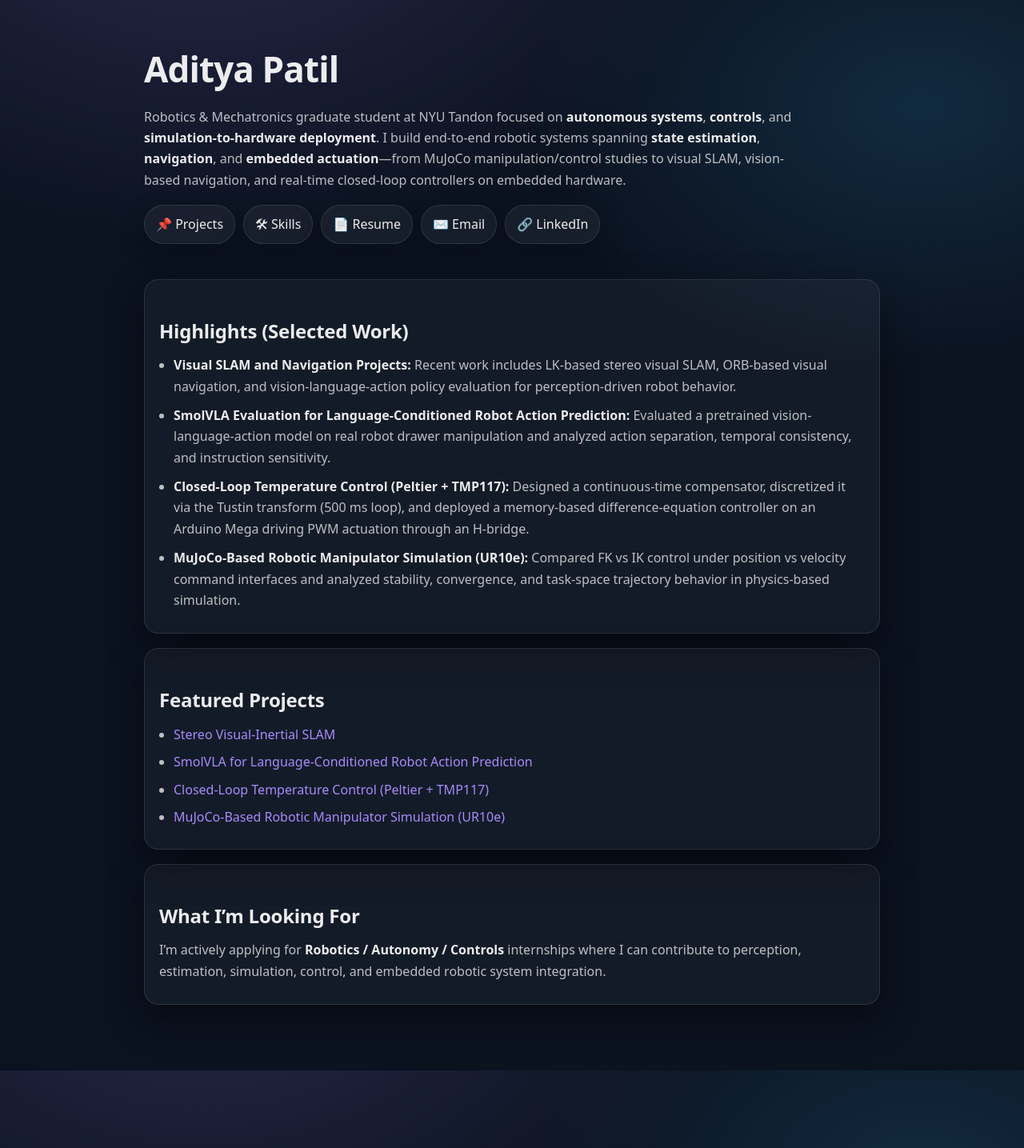
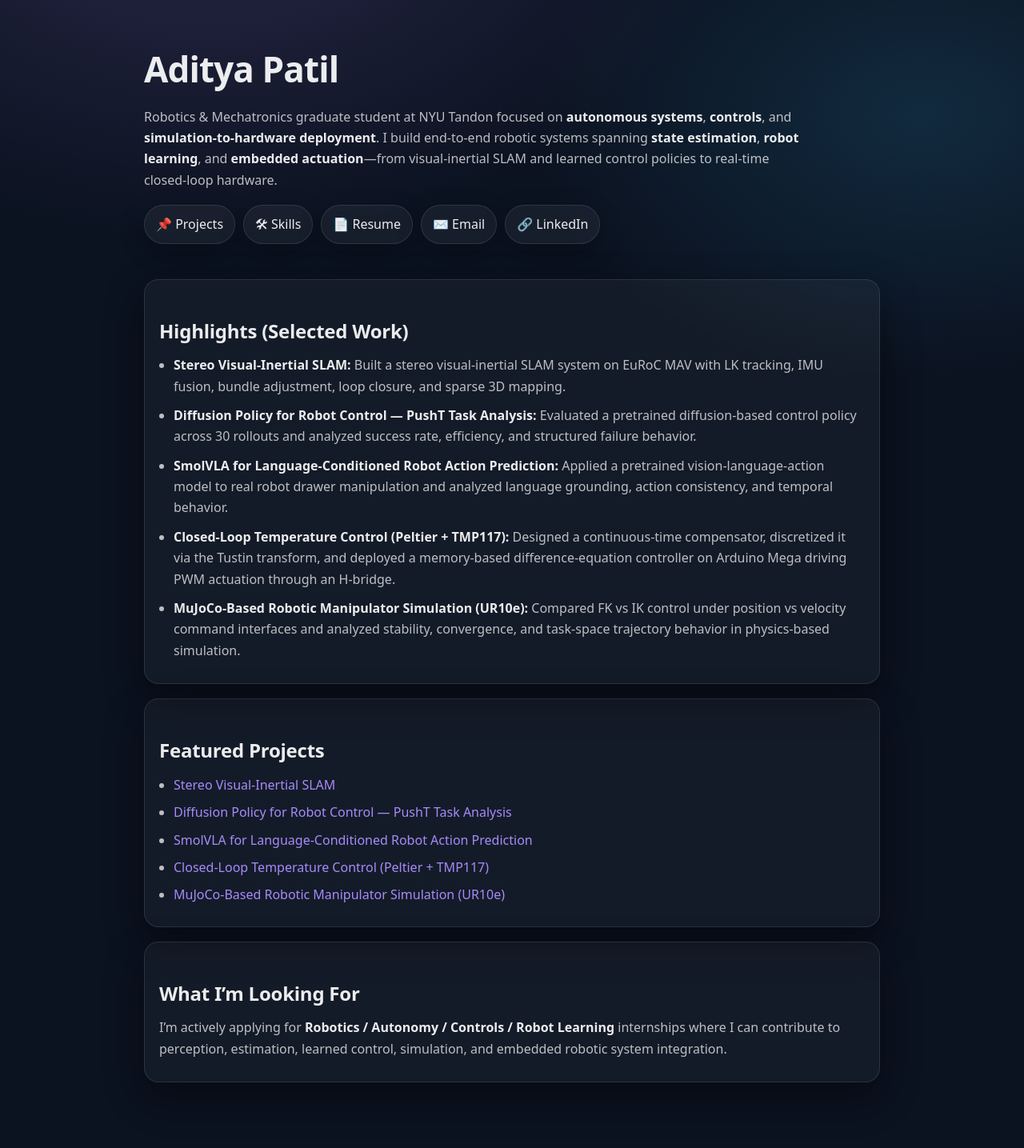
Before and after one commit to adityx23/adityapatil, a Jekyll site: the page built from index.md, in a window 1280 px wide. Shown: the whole page at 80% size. Built offline with Jekyll 4.4.1, drawn with Linux system fonts in a browser that asks for light colours.

Commit message:
Update index.md

```diff
--- a/index.md
+++ b/index.md
@@ -9,9 +9,8 @@ title: Aditya Patil
   <p class="hero-sub">
     Robotics &amp; Mechatronics graduate student at NYU Tandon focused on
     <strong>autonomous systems</strong>, <strong>controls</strong>, and <strong>simulation-to-hardware deployment</strong>.
-    I build end-to-end robotic systems spanning <strong>state estimation</strong>, <strong>navigation</strong>, and
-    <strong>embedded actuation</strong>—from MuJoCo manipulation/control studies to visual SLAM, vision-based navigation,
-    and real-time closed-loop controllers on embedded hardware.
+    I build end-to-end robotic systems spanning <strong>state estimation</strong>, <strong>robot learning</strong>, and
+    <strong>embedded actuation</strong>—from visual-inertial SLAM and learned control policies to real-time closed-loop hardware.
   </p>
 
   <div class="hero-links">
@@ -26,20 +25,22 @@ title: Aditya Patil
 <div class="card" markdown="1">
 ## Highlights (Selected Work)
 
-- **Visual SLAM and Navigation Projects:** Recent work includes LK-based stereo visual SLAM, ORB-based visual navigation, and vision-language-action policy evaluation for perception-driven robot behavior.
+- **Stereo Visual-Inertial SLAM:** Built a stereo visual-inertial SLAM system on EuRoC MAV with LK tracking, IMU fusion, bundle adjustment, loop closure, and sparse 3D mapping.
 
-- **SmolVLA Evaluation for Language-Conditioned Robot Action Prediction:** Evaluated a pretrained vision-language-action model on real robot drawer manipulation and analyzed action separation, temporal consistency, and instruction sensitivity.
+- **Diffusion Policy for Robot Control — PushT Task Analysis:** Evaluated a pretrained diffusion-based control policy across 30 rollouts and analyzed success rate, efficiency, and structured failure behavior.
 
-- **Closed-Loop Temperature Control (Peltier + TMP117):** Designed a continuous-time compensator, discretized it via the Tustin transform (500 ms loop), and deployed a memory-based difference-equation controller on an Arduino Mega driving PWM actuation through an H-bridge.
+- **SmolVLA for Language-Conditioned Robot Action Prediction:** Applied a pretrained vision-language-action model to real robot drawer manipulation and analyzed language grounding, action consistency, and temporal behavior.
+
+- **Closed-Loop Temperature Control (Peltier + TMP117):** Designed a continuous-time compensator, discretized it via the Tustin transform, and deployed a memory-based difference-equation controller on Arduino Mega driving PWM actuation through an H-bridge.
 
 - **MuJoCo-Based Robotic Manipulator Simulation (UR10e):** Compared FK vs IK control under position vs velocity command interfaces and analyzed stability, convergence, and task-space trajectory behavior in physics-based simulation.
-
 </div>
 
 <div class="card" markdown="1">
 ## Featured Projects
 
 - [Stereo Visual-Inertial SLAM]({{ site.baseurl }}/projects/lk-stereo-visual-slam)
+- [Diffusion Policy for Robot Control — PushT Task Analysis]({{ site.baseurl }}/projects/diffusion-policy-pusht)
 - [SmolVLA for Language-Conditioned Robot Action Prediction]({{ site.baseurl }}/projects/smolvla-action-prediction)
 - [Closed-Loop Temperature Control (Peltier + TMP117)]({{ site.baseurl }}/projects/thermostat-closed-loop-control)
 - [MuJoCo-Based Robotic Manipulator Simulation (UR10e)]({{ site.baseurl }}/projects/mujoco-manipulator)
@@ -49,6 +50,6 @@ title: Aditya Patil
 <div class="card" markdown="1">
 ## What I’m Looking For
 
-I’m actively applying for **Robotics / Autonomy / Controls** internships where I can contribute to
-perception, estimation, simulation, control, and embedded robotic system integration.
+I’m actively applying for **Robotics / Autonomy / Controls / Robot Learning** internships where I can contribute to
+perception, estimation, learned control, simulation, and embedded robotic system integration.
 </div>
```
